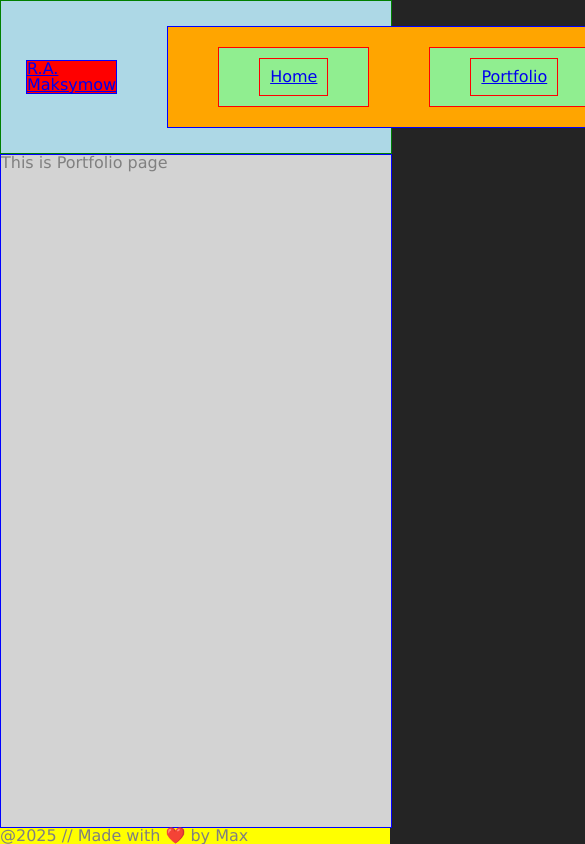
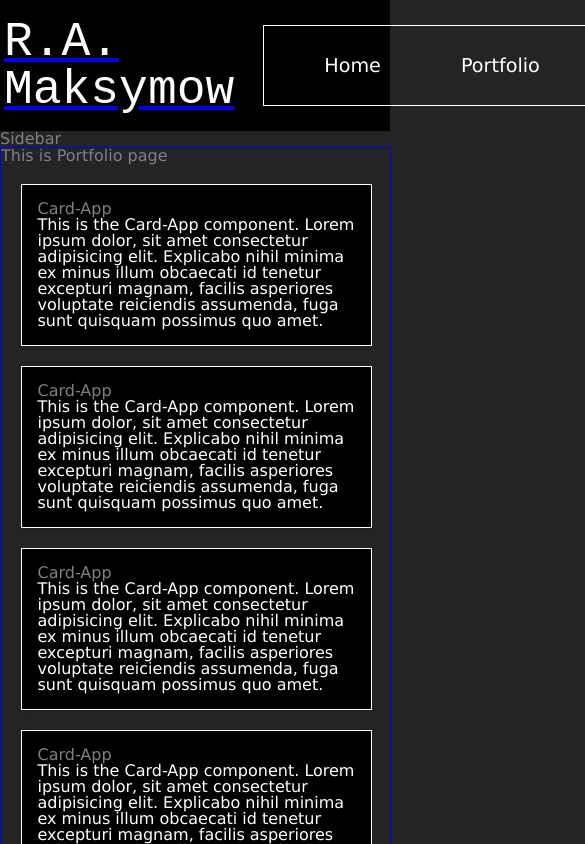
Before and after one commit to RobertMaksymow/MyPortfolio_v1, a React (Vite) app in the folder client/: page /portfolio in a window 390 px wide. Shown: the top 844 px of the page, 585 px wide, since content can reach past the window. Built offline with nearby package versions, Linux system fonts and the light colour scheme.

Commit message:
CSS Grid and media query. Responsive Web Design practice

```diff
--- a/client/src/App.css
+++ b/client/src/App.css
@@ -1,7 +1,8 @@
 .app-container {
   display: flex;
+  /* grid-template-columns: 1fr 1fr; */
   flex-direction: column;
-  background-color: pink;
+  background-color: #242424;
   min-height: 100vh;
 }
 
@@ -12,9 +13,9 @@
   justify-content: space-between;
   width: 100%;
   min-height: 10vh;
-  background-color: lightblue;
+  background-color: black;
   /* margin: 10px; */
-  border: 1px solid green;
+  /* border: 1px solid green; */
   /* padding: 15px; */
 }
 
@@ -23,11 +24,11 @@
   flex-direction: row;
   align-items: center;
   justify-content: center;
-  background-color: red;
-  border: 1px solid blue;
-  margin: 25px;
-  /* padding: 20px; */
-  /* padding: 10px; */
+  color: white;
+  text-decoration: none; /* DOESNT WORK */
+  margin: 1%;
+  font-size: 3rem;
+  font-family: "Courier New", Courier, monospace;
 }
 
 .navbar-button-container {
@@ -35,8 +36,8 @@
   flex-direction: row;
   /* align-items: center;
   justify-content: center; */
-  background-color: orange;
-  border: 1px solid blue;
+  /* background-color: orange; */
+  border: 1px solid white;
   margin: 25px;
   padding: 20px;
 }
@@ -46,12 +47,24 @@
   flex-direction: row;
   /* align-items: center;
   justify-content: center; */
-  background-color: lightgreen;
-  border: 1px solid red;
+  /* background-color: lightgreen; */
+  /* border: 1px solid yellow; */
   /* padding: 10px; */
   cursor: pointer;
   padding: 10px;
   margin: 0 30px;
+}
+
+.navbar-button:hover {
+  background-color: #333;
+  transition: background-color 0.3s ease;
+}
+
+.navbar-button-link {
+  text-decoration: none;
+  color: white;
+  font-size: 1.2rem;
+  /* font-family: "Courier New", Courier, monospace; */
 }
 
 .main-container {
@@ -59,8 +72,6 @@
   flex-direction: column;
   flex: 1;
   width: 100%;
-  background-color: lightgray;
-  /* margin: 10px; */
   border: 1px solid blue;
 }
 
--- a/client/src/App.tsx
+++ b/client/src/App.tsx
@@ -14,6 +14,7 @@ function App() {
   return (
     <div className="app-container">
       <Navbar />
+      <sidebar>Sidebar</sidebar>
       <main className="main-container">
         <Routes>
           <Route path="/" element={<Home />} />
--- /dev/null
+++ b/client/src/components/CardApp.tsx
@@ -0,0 +1,17 @@
+import React from "react";
+
+const CardApp = () => {
+  return (
+    <div className="card-app">
+      <h2>Card-App</h2>
+      <p>
+        This is the Card-App component. Lorem ipsum dolor, sit amet consectetur
+        adipisicing elit. Explicabo nihil minima ex minus illum obcaecati id
+        tenetur excepturi magnam, facilis asperiores voluptate reiciendis
+        assumenda, fuga sunt quisquam possimus quo amet.
+      </p>
+    </div>
+  );
+};
+
+export default CardApp;
--- a/client/src/components/Logo.tsx
+++ b/client/src/components/Logo.tsx
@@ -4,7 +4,9 @@ import { Link } from "react-router-dom";
 const Logo = () => {
   return (
     <div className="navbar-logo-container">
-      <Link to={"/"}>R.A. Maksymow</Link>
+      <Link to={"/"}>
+        <p>R.A. Maksymow</p>
+      </Link>
     </div>
   );
 };
--- a/client/src/components/NavbarButton.tsx
+++ b/client/src/components/NavbarButton.tsx
@@ -11,7 +11,7 @@ const NavbarButton: React.FC<NavbarButtonProps> = ({ name, path }) => {
 
   return (
     <div className="navbar-button">
-      <Link to={path} className="navbar-button">
+      <Link to={path} className="navbar-button-link">
         {name}
       </Link>
     </div>
--- /dev/null
+++ b/client/src/css/CardApp.css
@@ -0,0 +1,34 @@
+.cards {
+  display: grid;
+  grid-template-columns: 1fr;
+  grid-auto-rows: 1fr;
+  gap: 20px;
+  margin: 5%;
+
+  /* 640px */
+  @media (width >= 40em) {
+    grid-template-columns: repeat(2, 1fr);
+  }
+  /* 960px */
+  @media (width >= 60em) {
+    grid-template-columns: repeat(3, 1fr);
+  }
+}
+
+.card-app {
+  background: black;
+  border: 1px solid white;
+  /* border-radius: 8px; */
+  padding: 1rem;
+  box-shadow: 0 2px 4px rgba(0, 0, 0, 0.1);
+}
+
+.card-app:hover {
+  background: #333;
+  transition: background-color 0.3s ease;
+}
+
+p {
+  color: white;
+  margin-block-end: 0;
+}
--- /dev/null
+++ b/client/src/css/Home.css
@@ -0,0 +1,25 @@
+h1 {
+  color: blue;
+  text-align: center;
+  font-size: 2rem;
+
+  /* More traditional way */
+
+  /* @media (width >= 40em) { */
+  /* 640px */
+  /* font-size: 3rem; */
+  /* } */
+  /* @media (width >= 60em) { */
+  /* 960px */
+  /* font-size: 4rem; */
+  /* } */
+
+  /* More modern way */
+
+  font-size: clamp(2rem, 0.7rem + 5.5vw, 4rem);
+}
+
+img {
+  width: 100%;
+  height: auto;
+}
--- a/client/src/pages/Home.tsx
+++ b/client/src/pages/Home.tsx
@@ -1,7 +1,25 @@
 import React from "react";
+import "../css/Home.css";
+import img from "../assets/img/stock.jpg";
+import img2 from "../assets/img/stock2.jpg";
 
 const Home = () => {
-  return <div>This is Home Page</div>;
+  return (
+    <div>
+      <h1>This is Home Page</h1>
+      <p>This is the home page content.</p>
+      <picture>
+        <source
+          media="(min-width: 40em)"
+          srcSet={img}
+          type="image/webp"
+          width={"1500px"}
+          height={"760px"}
+        />
+        <img src={img2} alt="people" width={"630"} height={"656"} />
+      </picture>
+    </div>
+  );
 };
 
 export default Home;
--- a/client/src/pages/Portfolio.tsx
+++ b/client/src/pages/Portfolio.tsx
@@ -1,7 +1,21 @@
 import React from "react";
+import CardApp from "../components/CardApp";
+import "../css/CardApp.css";
 
 const Portfolio = () => {
-  return <div>This is Portfolio page</div>;
+  return (
+    <div>
+      This is Portfolio page
+      <div className="cards">
+        <CardApp />
+        <CardApp />
+        <CardApp />
+        <CardApp />
+        <CardApp />
+        <CardApp />
+      </div>
+    </div>
+  );
 };
 
 export default Portfolio;
```
Also changed, not shown: client/src/assets/img/stock.jpg (added), client/src/assets/img/stock2.jpg (added).
